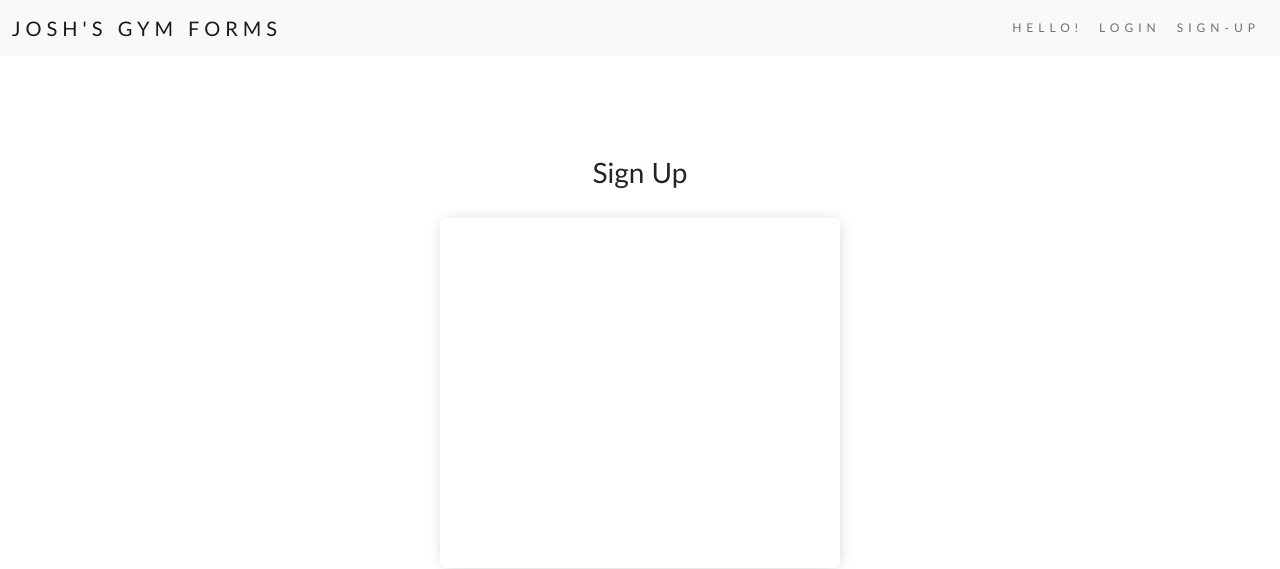
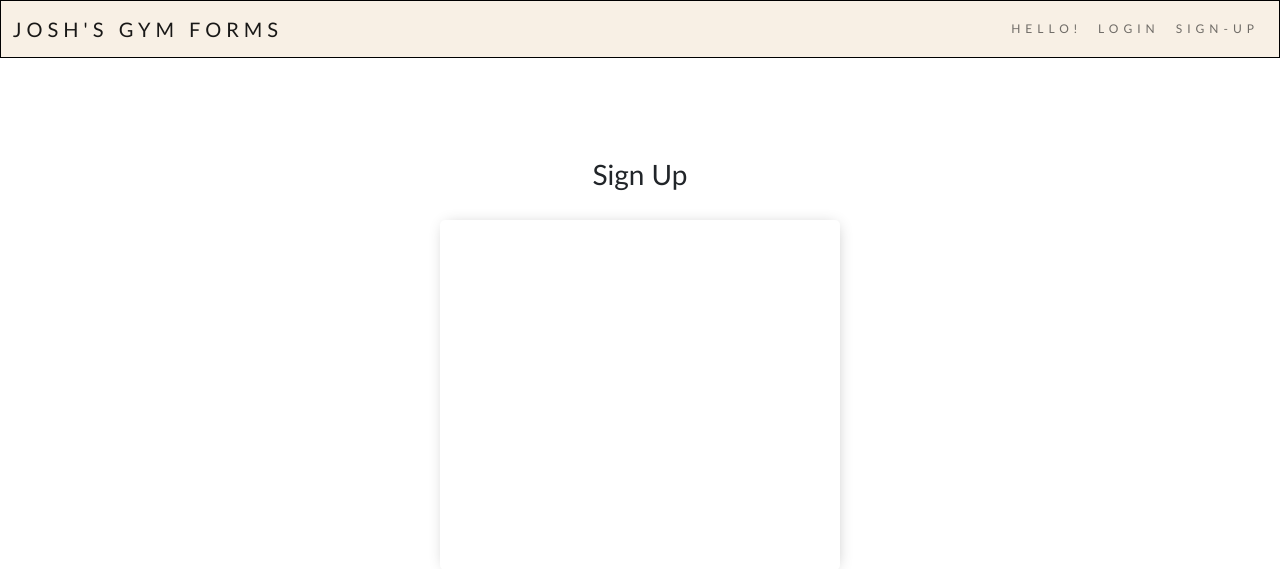
Before and after one commit to joshuaanyang/GymExercises, a Flask app: template templates/new-sign-up.html in a window 1280 px wide. Shown: the top 569 px of the page. Run offline with Flask 2, Linux system fonts and the light colour scheme; the template is opened without the code that fills it, so the values that code supplies are empty; some libraries are stand-ins or nearby versions.

Commit message:
Sign up page navbar

```diff
--- a/static/css/new-styles.css
+++ b/static/css/new-styles.css
@@ -39,8 +39,6 @@ body {
   gap: 30px;
 }
 
-
-
 .navigations ul, li, a {
   list-style: none;
   text-decoration: none;
@@ -51,9 +49,19 @@ body {
   transition: ease-in-out .4s;
 }
 
+/* new bootstrap nav */
+.navbar-light {
+  background-color:rgb(248, 240, 229) !important;
+}
 .my-container .nav-link {
   color: black;
 }
+
+.my-nav-container{
+  border: solid 1px black;
+}
+
+/* new bootstrap nav end*/
 
 /* NavBar Styles End */
 
```
